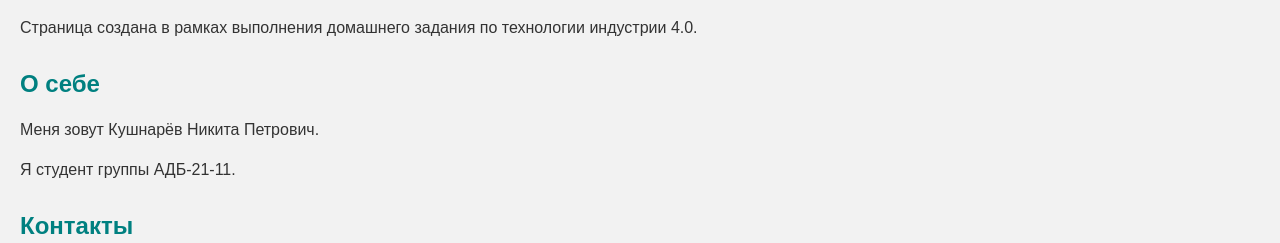
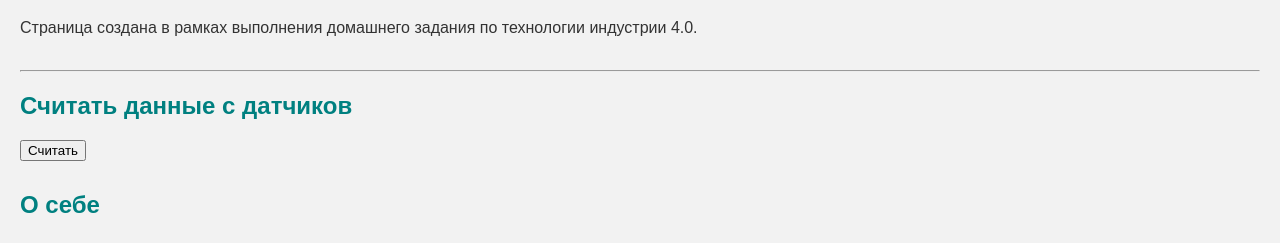
Before and after one commit to 0Ersatz/0Ersatz.github.io, a plain HTML site: page index.html in a window 1280 px wide. Shown: the part 372-615 px from the top of the page. Drawn offline with Linux system fonts and the light colour scheme.

Commit message:
Update index.html

```diff
--- a/index.html
+++ b/index.html
@@ -3,6 +3,7 @@
 <head>
   <title>Мой первый сайт</title>
   <link rel="stylesheet" href="css/sample.css">
+  <script src="js/getData.js"></script>
 </head>
 <body>
   <main>
@@ -13,6 +14,13 @@
       <img src=https://media.tenor.com/1VBy16ho2nkAAAAS/meme-dance-flex.gif img>
       <img src=https://media.tenor.com/sajtyoQgb_wAAAAS/dancing-lizard-lizard.gif img>
       <p>Страница создана в рамках выполнения домашнего задания по технологии индустрии 4.0.</p>
+    </section>
+    <section>
+       <hr />
+          <h2>Считать данные с датчиков</h2>
+          <button class="btn" onclick="getDataFromApi()">Считать</button>
+          <ul id="demo">
+          </ul>
     </section>
 
     <section>
```
